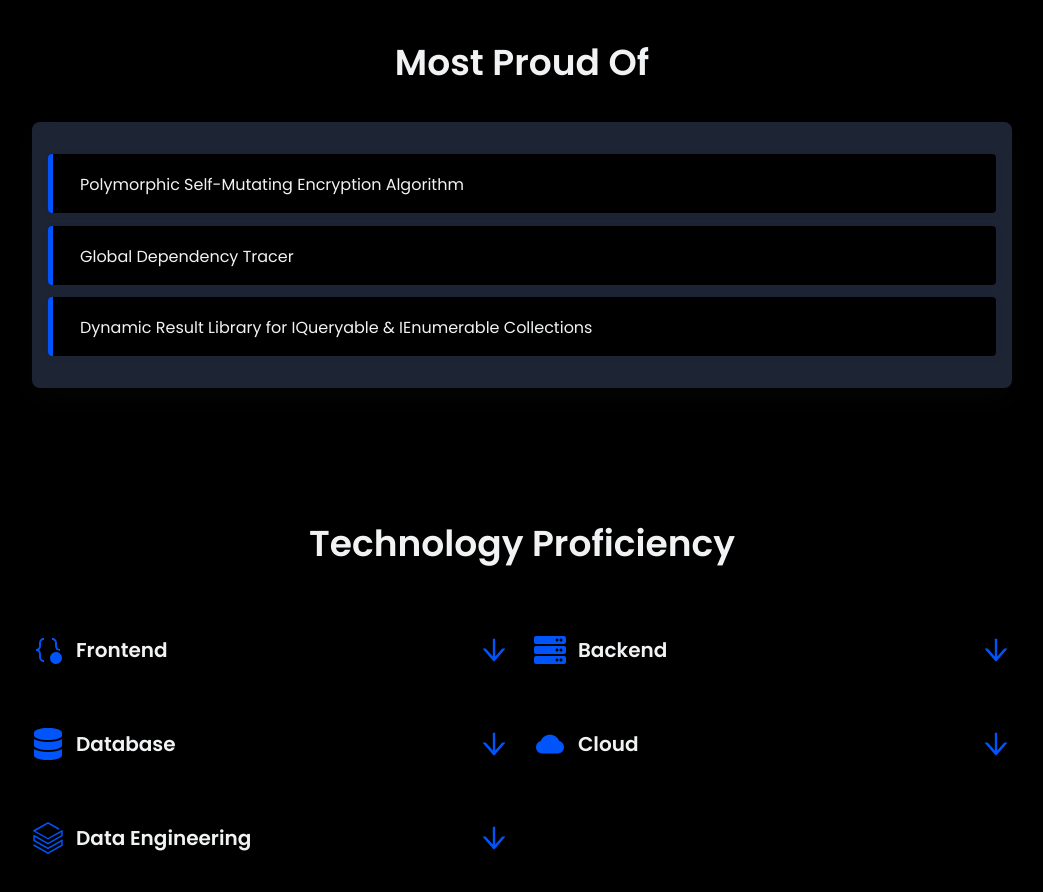
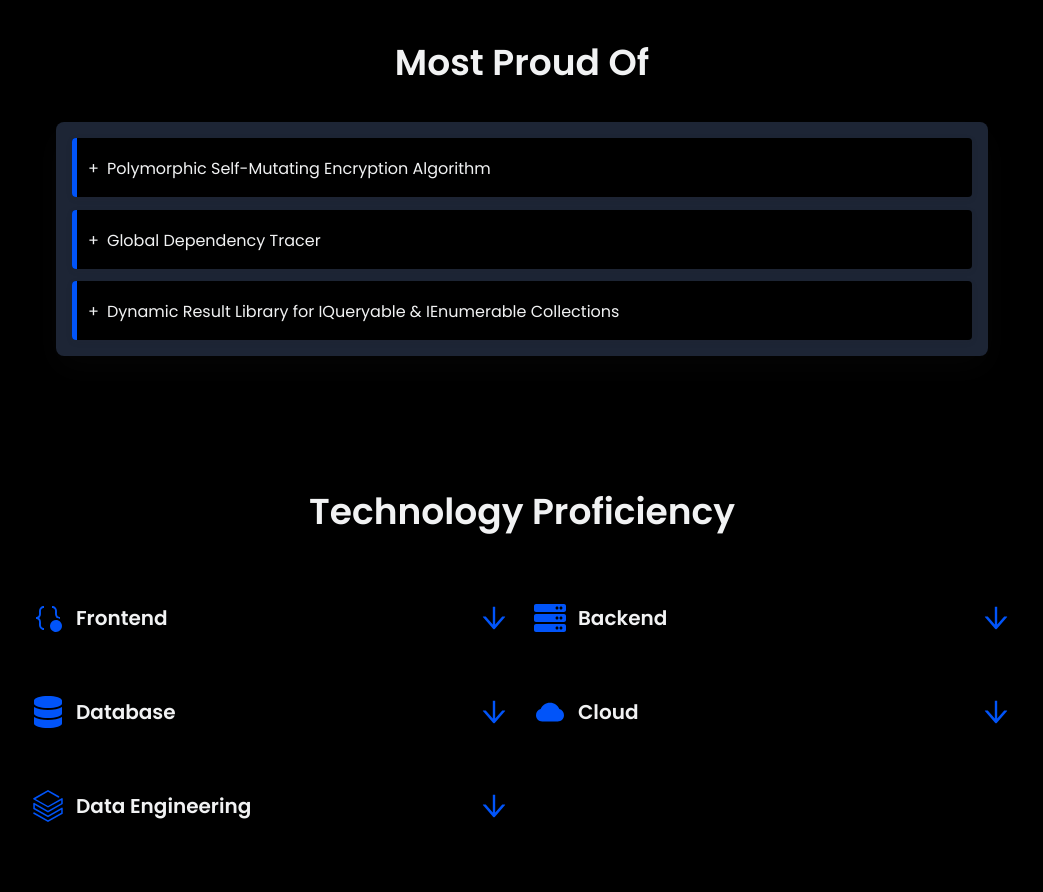
Before and after one commit to pranshunijhawan/pranshunijhawan.github.io, a React (Create React App) app: page / in a window 1280 px wide. Shown: the part 1040-1932 px from the top of the page, without its empty margins (118-1161 px from the left). Built offline with nearby package versions, Linux system fonts and the light colour scheme.

Commit message:
Accordian Fix

```diff
--- a/src/sections/most-proud-of/styles.ts
+++ b/src/sections/most-proud-of/styles.ts
@@ -1,6 +1,12 @@
 import styled from "styled-components";
-import { CenterScreen } from "../../types/common-css";
+import { CenterScreen, container, grid } from "../../types/common-css";
 
 export const MostProudOfContainer = styled.div`
-    ${CenterScreen}
+    ${container}
+    row-gap: 0;
+
+    @media screen and (min-width: 1024px) {
+        margin-left: auto;
+        margin-right: auto;
+    }
 `
--- a/src/ui-components/accordian/AccordianComponent.tsx
+++ b/src/ui-components/accordian/AccordianComponent.tsx
@@ -1,7 +1,8 @@
 import { useState } from "react";
+import Focus from "../animated/Focus";
 import Slide from "../animated/Slide";
 import Bullet from "../Bullet";
-import { AccordianContent, AccordianDescription, AccordianDescriptionContent, AccordianItem, AccordianTitle } from "./styles";
+import { AccordianContent, AccordianDescription, AccordianDescriptionContent, AccordianItem, AccordianTitle, PlusIcon } from "./styles";
 
 export interface AccordianComponentProps {
     id: number;
@@ -19,17 +20,17 @@ const AccordianComponent = ({ id, title, content }: AccordianComponentProps) =>
 
     return (
         <AccordianItem key={id} onClick={handleAccordianClickEvent}>
-                    <AccordianTitle>{title}</AccordianTitle>
-                    <AccordianContent isOpen={isOpenState}>
+                    <AccordianTitle isOpen={isOpenState}><PlusIcon isOpen={isOpenState}>+</PlusIcon>{title}</AccordianTitle>
+                    {isOpenState && <AccordianContent>
                         {content.map((desc, index) => (
-                                    <Slide key={index}>
+                                    <Focus key={index}>
                                         <AccordianDescriptionContent>
                                             <Bullet color='var(--first-color)' />
                                             <AccordianDescription>{desc}</ AccordianDescription>
                                         </AccordianDescriptionContent>
-                                    </Slide>
+                                    </Focus>
                         ))}
-                    </AccordianContent>
+                    </AccordianContent>}
         </AccordianItem>
     )
 }
--- a/src/ui-components/accordian/styles.ts
+++ b/src/ui-components/accordian/styles.ts
@@ -1,4 +1,5 @@
-import styled from "styled-components";
+import { AiOutlinePlus } from "react-icons/ai";
+import styled, { css } from "styled-components";
 import { container } from "../../types/common-css";
 
 
@@ -6,7 +7,7 @@ export const AccordianContainer = styled.div`
     ${container}
     display: grid;
     row-gap: 0.75rem;
-    padding: 2rem 1rem;
+    padding: 1rem 1rem;
     background-color: var(--container-color);
     border-radius: 0.5rem;
     box-shadow: 0 12px 32px rgba(51, 51, 51, 0.1);
@@ -27,7 +28,7 @@ export const AccordianItem = styled.div`
     position: relative;
     transition: all 0.25s ease;
     background-color: var(--body-color);
-    padding: 1rem 2rem;
+    padding: 1rem 1rem;
     cursor: pointer;
 
     &::after {
@@ -42,25 +43,34 @@ export const AccordianItem = styled.div`
     }
 `
 
-export const AccordianTitle = styled.h3`
-    font-size: var(--normal-font-size);
-    color: var(--title-color);
+export const TitleStyle = css`
     font-weight: 400;
     margin-top: 0.15rem;
     transition: 0.2s;
-
-    @media screen and (min-width: 576px) {
-        padding-right: 3.5rem;
-    }
 `
 
-export const AccordianContent = styled.div<{
-    isOpen: boolean
-  }>`
-    margin-top: ${({ isOpen }) => isOpen ? '1.5rem': '0' };
-    overflow: hidden;
-    height: ${({ isOpen }) => isOpen ? 'max-content': '0' };
+export const AccordianTitle = styled.h3<{
+    isOpen: boolean;
+}>`
+    ${TitleStyle}
+    font-size: ${({ isOpen }) => isOpen ? 'var(--h3-font-size)' : 'var(--normal-font-size)' };
+    color: ${({ isOpen }) => isOpen ? 'var(--first-color)' : 'var(--title-color)' };
+`
+
+export const PlusIcon = styled.span<{
+    isOpen: boolean;
+}>`
+    display: inline-block;
+    margin-right: var(--mb-0-5);
+    transition: all 0.25s ease;
+    transform: ${({ isOpen }) => isOpen ? 'rotate(45deg)' : 'rotate(0deg)' };
+    font-size: ${({ isOpen }) => isOpen ? 'var(--h3-font-size)' : 'var(--normal-font-size)' };
+    color: ${({ isOpen }) => isOpen ? 'var(--first-color)' : 'var(--title-color)' };
+`
+
+export const AccordianContent = styled.div`
     transition: all 0.5s ease;
+    margin-top: var(--mb-1-5);
 `
 
 export const AccordianDescription = styled.p`
--- a/src/ui-components/timeline/styles.ts
+++ b/src/ui-components/timeline/styles.ts
@@ -105,4 +105,5 @@ export const DescriptionContentContainer = styled.div`
 
 export const TimelineContentContainer = styled.div`
     margin-top: 0;
+    cursor: pointer;
 `
```
